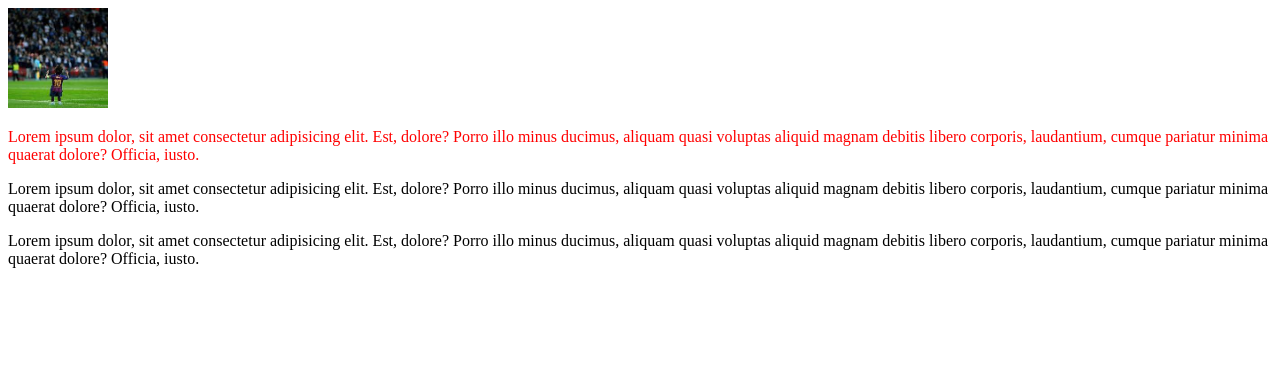
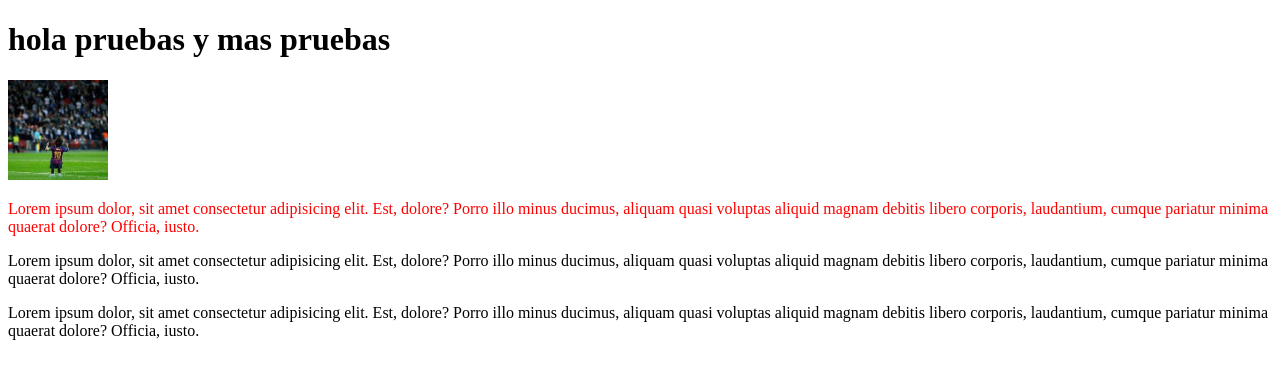
Before and after one commit to galojorge98/pruebas-git, a plain HTML site: page index.html in a window 1280 px wide. Drawn offline with Linux system fonts and the light colour scheme.

Commit message:
agrego h1

```diff
--- a/index.html
+++ b/index.html
@@ -9,6 +9,8 @@
 </head>
 
 <body>
+
+    <h1>hola pruebas y mas pruebas</h1>
     <img src="messi.jpeg" alt="messi-chiquito">
     <p class="galo">Lorem ipsum dolor, sit amet consectetur adipisicing elit. Est, dolore? Porro illo minus ducimus, aliquam quasi
         voluptas aliquid magnam debitis libero corporis, laudantium, cumque pariatur minima quaerat dolore? Officia,
```
